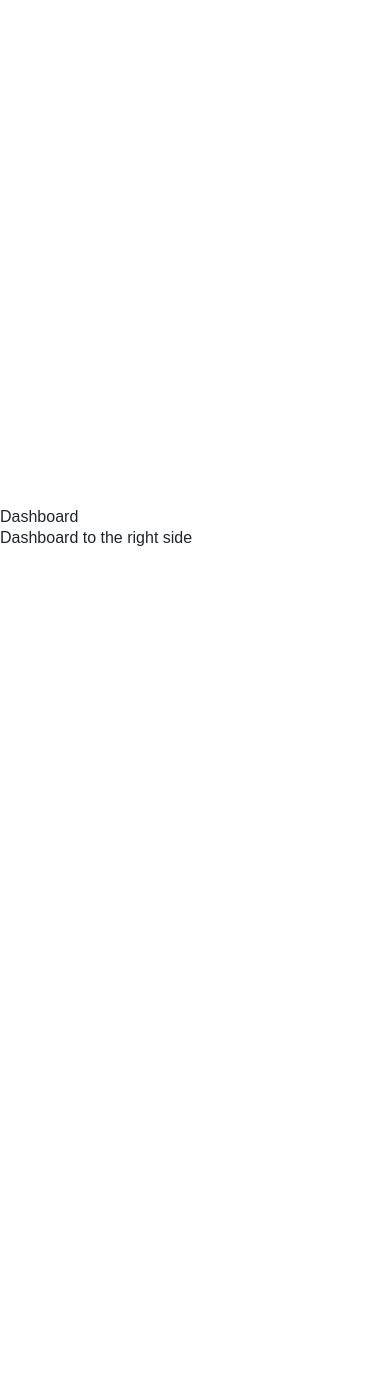
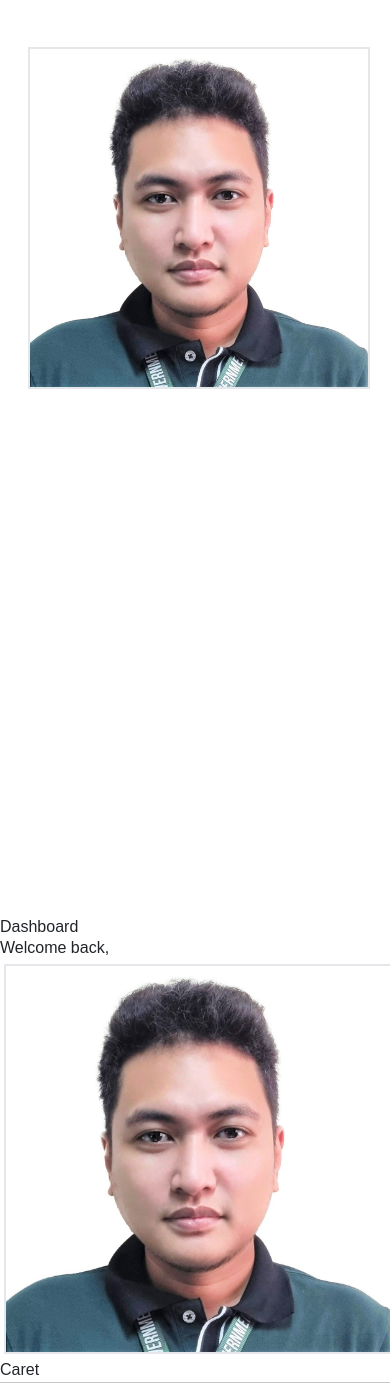
Before and after one commit to mjordanpascual/ihomis_api_integration, a React (Vite) app in the folder frontend/: page / in a window 390 px wide. Before the commit the page ends 844 px from the top, so only its background shows below. Built offline with nearby package versions, Linux system fonts and the light colour scheme.

Commit message:
Dasboard designing

```diff
--- a/frontend/src/components/Sidebar.jsx
+++ b/frontend/src/components/Sidebar.jsx
@@ -1,6 +1,8 @@
 import { useState } from 'react'
 import { FaHome, FaUserAlt, FaCog, FaSignOutAlt, FaBars } from 'react-icons/fa'
 import { IoCloseSharp } from 'react-icons/io5'
+import Ospar1logo from '../assets/Ospar1logo.png'
+import Marloe from '../assets/marquez.jpg'
 
 const Sidebar = () => {
   const [isOpen, setIsOpen] = useState(false)
@@ -10,8 +12,13 @@ const Sidebar = () => {
        <div className={`w-20 md:w-64 bg-gray-800 transition-width duration-300 text-white
          ${isOpen ? 'w-64' : ' w-20'}
          `}>
-            <div className='flex justify-between items-center p-4'>
-                <h2 className={`text-xl font-bold md:block ${isOpen ? "block" : "hidden"}`}>O.S.P.A.R 1</h2>
+            <div className='flex-col justify-items-center p-4'>
+                <h2 className={`text-lg font-bold tracking-wide md:block ${isOpen ? "block" : "hidden"}`}>IT-DEPARTMENT</h2>
+                <img className="w-24 h-24 m-1 rounded-full border-2 object-cover"
+                src={Marloe}
+                alt="Profile Picture" />
+                  <p className='text-md'>Marloe Rymer D. Marquez</p>
+                  <p className="px-4 py-1 text-xs mt-1 bg-green-500/20 text-green-300 rounded-full">Admin</p>
                 <button className='block md:hidden' onClick={() => setIsOpen(!isOpen)}>
                   {isOpen ? <IoCloseSharp size={24} /> : <FaBars size={24}/> }
                 </button>
@@ -48,8 +55,16 @@ const Sidebar = () => {
        </div>
        {/* dasbboard */}
        <div className='p-8 bg-gray-100 min-h-screen flex-1'>
+       <div className='flex justify-between align-items-center'>
           <h2 className='text-2xl font-bold'>Dashboard</h2>
-          <p className=''>Dashboard to the right side</p>
+          <span>Welcome back,</span>
+          <div className='flex justify-center align-items-center'>
+            <img className="w-12 h-18 m-1 rounded-full border-2 object-cover" src={Marloe} alt="Profile Picture" />
+            <span>Caret</span>
+          </div>
+       </div>
+          {/* <p className=''>Dashboard to the right side</p> */}
+          <hr />
        </div>
     </div>
   )
```
Also changed, not shown: frontend/src/assets/marloe.JPG (added), frontend/src/assets/marquez.jpg (added).
